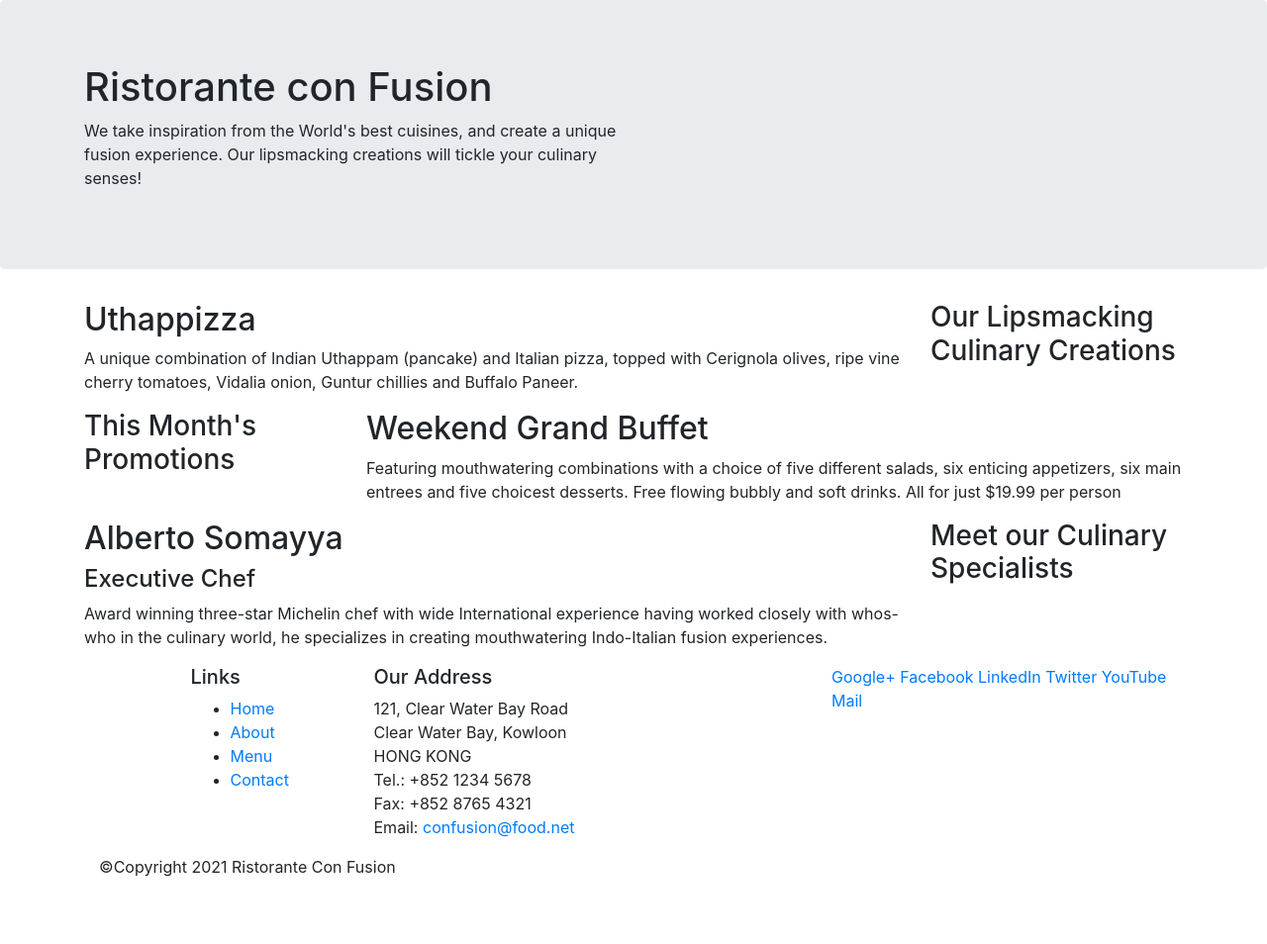
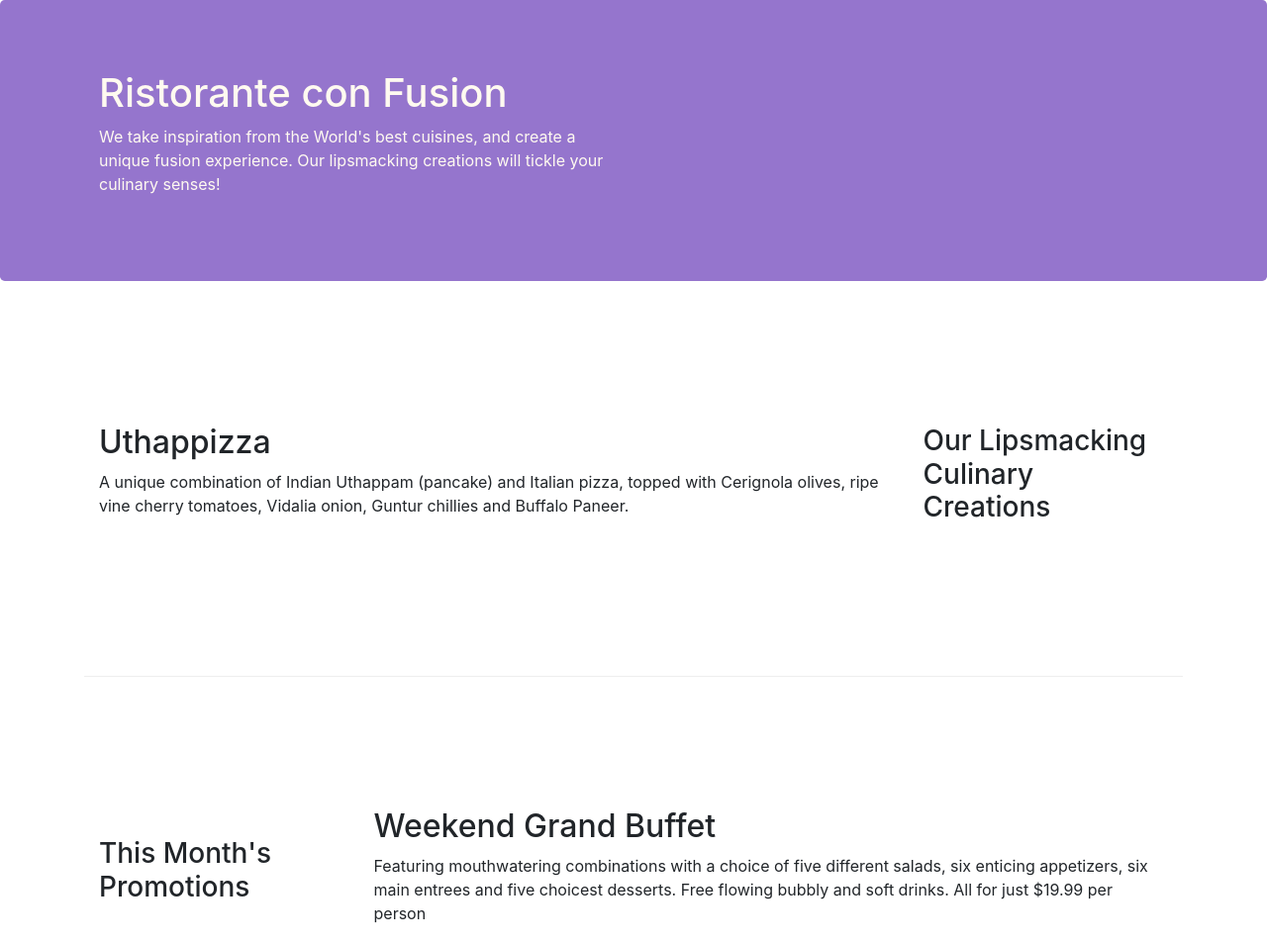
Before and after one commit to wandilemawelela/front-end-web-ui-frameworks-and-tools, a website: page index.html in a window 1280 px wide. Shown: the top 954 px of the page at 99% size. Before the commit the page ends 904 px from the top, so only its background shows below. Drawn offline with nearby package versions, Linux system fonts and the light colour scheme.

Commit message:
Bootstrap grid part 2.

```diff
--- /dev/null
+++ b/css/styles.css
@@ -0,0 +1,30 @@
+.row-header {
+    margin: 0px auto;
+    padding: 0px auto;
+}
+
+.row-content {
+    margin: 0px auto;
+    padding: 50px 0px 50px 0px;
+    border-bottom: 1px ridge;
+    min-height: 400px;
+}
+
+.footer {
+    background-color: #d1c4e9;
+    margin: 0px auto;
+    padding: 20px 0px 20px 0px;
+}
+
+.jumbotron {
+    padding: 70px 30px 70px 30px;
+    margin: 0px auto;
+    background-color: #9575cd;
+    color: floralwhite;
+}
+
+.address {
+    font-size: 80%;
+    margin: 0px;
+    color: #0f0f0f;
+}
--- a/index.html
+++ b/index.html
@@ -9,6 +9,8 @@
 
         <!-- Bootstrap CSS -->
         <link rel="stylesheet" href="node_modules/bootstrap/dist/css/bootstrap.min.css">
+        <link rel="stylesheet" href="css/styles.css">
+
     <title>Ristorante Con Fusion</title>
 </head>
 
@@ -16,7 +18,7 @@
 
     <header class="jumbotron">
         <div class="container">
-            <div class="row">
+            <div class="row row-header">
                 <div class="col-12 col-sm-6">
                     <h1>Ristorante con Fusion</h1>
                     <p>We take inspiration from the World's best cuisines, and create a unique fusion experience. Our lipsmacking creations will tickle your culinary senses!</p>
@@ -28,7 +30,7 @@
     </header>
 
     <div class="container">
-        <div class="row">
+        <div class="row row-content align-items-center">
             <div class="col-12 col-sm-4 order-sm-last col-md-3">
                 <h3>Our Lipsmacking Culinary Creations</h3>
             </div>
@@ -39,7 +41,7 @@
         </div>
 
 
-        <div class="row">
+        <div class="row row-content align-items-center">
             <div class="col-12 col-sm-4 col-md-3">
                 <h3>This Month's Promotions</h3>
             </div>
@@ -50,7 +52,7 @@
         </div>
 
 
-            <div class="row">
+            <div class="row row-content align-items-center">
                 <div class="col-12 col-sm-4 order-sm-last col-md-3">
                 <h3>Meet our Culinary Specialists</h3>
             </div>
@@ -61,12 +63,12 @@
             </div>
         </div>
 
-    <footer>
+    <footer class="footer">
         <div class="container">
             <div class="row">
                 <div class="col-4 offset-1 col-sm-2">
                     <h5>Links</h5>
-                    <ul>
+                    <ul class="list-unstyled">
                         <li><a href="#">Home</a></li>
                         <li><a href="#">About</a></li>
                         <li><a href="#">Menu</a></li>
@@ -84,8 +86,8 @@
 		              Email: <a href="mailto:confusion@food.net">confusion@food.net</a>
 		           </address>
                 </div>
-                <div class="col-12 col-sm-4">
-                    <div>
+                <div class="col-12 col-sm-4 align-self-center">
+                    <div class="text-center">
                         <a href="http://google.com/+">Google+</a>
                         <a href="http://www.facebook.com/profile.php?id=">Facebook</a>
                         <a href="http://www.linkedin.com/in/">LinkedIn</a>
@@ -95,7 +97,7 @@
                     </div>
                 </div>
            </div>
-           <div class="row">
+           <div class="row justify-content-center">
                 <div class="col-auto">
                     <p>©Copyright 2021 Ristorante Con Fusion</p>
                 </div>
```
